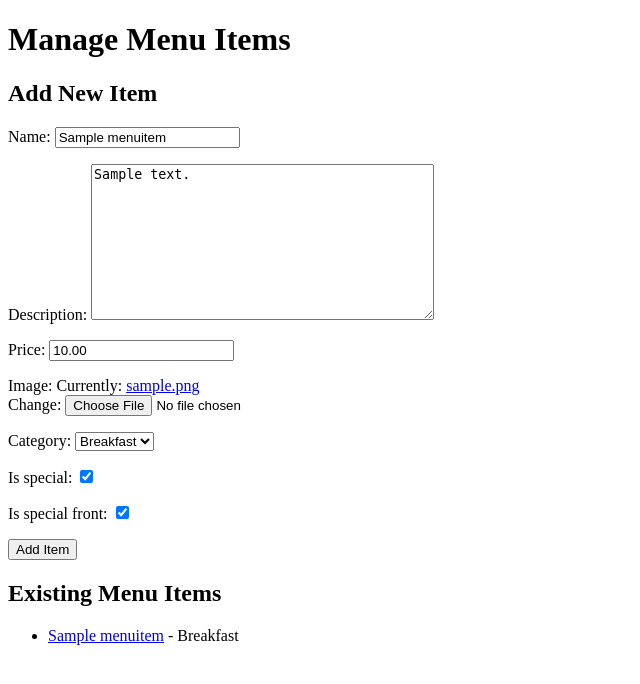
After one commit to tyrafero/rhs_back, a Django app: page /edit/1/ in a window 1280 px wide. The commit adds this page. Shown: the top 684 px of the page, without its empty margins (0-640 px from the left). Run offline with Django 5.2, Linux system fonts and the light colour scheme; tables that the repository leaves empty hold one stand-in row (values such as "Sample post").

Commit message:
chore: menu add/edit/show

```diff
--- a/rhs/urls.py
+++ b/rhs/urls.py
@@ -1,6 +1,6 @@
 from django.contrib import admin
 from django.urls import path
-from rhs.views import index,about, contact,menu, blog, blog_single, reservation, menu_list, special_menu_list
+from rhs.views import index,about, contact,menu, blog, blog_single, reservation,manage_menu
 from django.contrib.staticfiles.urls import staticfiles_urlpatterns
 from django.conf.urls.static import static
 from django.conf import settings
@@ -15,6 +15,9 @@ urlpatterns = [
     path('blog/', blog, name='blog'),
     path('blog-single/', blog_single, name='blog-single'),
     path('reservation/', reservation, name='reservation'),
+    path('manage_menu', manage_menu, name='manage_menu'),  # No need for separate add/edit paths
+    path('edit/<int:menu_item_id>/', manage_menu, name='manage_menu'),
+    # path('', menu_list, name='menu_list'),  # Add this for the main list
 
 ]
 
--- a/rhs/views.py
+++ b/rhs/views.py
@@ -1,7 +1,11 @@
-from django.shortcuts import render, redirect
+from django.shortcuts import render, redirect, get_object_or_404
 from .models import Reservation
 from datetime import datetime
 from django.contrib import messages  # Import messages framework
+from django.urls import reverse
+from .models import MenuItem
+from django import forms
+
 
 
 def index(request):
@@ -38,6 +42,40 @@ def menu(request):
 
     return render(request, 'menu.html', {'menu_data': menu_data})
 
+class MenuItemForm(forms.ModelForm):
+    class Meta:
+        model = MenuItem
+        fields = '__all__'  # Include all fields from the model
+
+def manage_menu(request, menu_item_id=None):
+    """
+    Handles both adding and editing menu items.
+    """
+    if menu_item_id:  # Editing an existing item
+        menu_item = get_object_or_404(MenuItem, pk=menu_item_id)
+        if request.method == 'POST':
+            form = MenuItemForm(request.POST, request.FILES, instance=menu_item)
+            if form.is_valid():
+                form.save()
+                return redirect(reverse('manage_menu'))  # Redirect to the manage page
+        else:
+            form = MenuItemForm(instance=menu_item)
+    else:  # Adding a new item
+        if request.method == 'POST':
+            form = MenuItemForm(request.POST, request.FILES)
+            if form.is_valid():
+                form.save()
+                return redirect(reverse('manage_menu'))  # Redirect to the manage page
+        else:
+            form = MenuItemForm()
+
+    menu_items = MenuItem.objects.all()
+    return render(request, 'add_menu.html', {'form': form, 'menu_items': menu_items})
+
+def menu_list(request):
+    menu_items = MenuItem.objects.all()
+    return render(request, 'menu_list.html', {'menu_items': menu_items})
+
 def blog(request):
     return render(request, 'blog.html')
 
@@ -45,7 +83,6 @@ def blog_single(request):
     return render(request, 'blog-single.html')
 
 
-from django import forms
 
 from django.core.mail import send_mail
 from django.conf import settings
--- /dev/null
+++ b/templates/add_menu.html
@@ -0,0 +1,26 @@
+<!DOCTYPE html>
+<html>
+<head>
+    <title>Manage Menu Items</title>
+</head>
+<body>
+    <h1>Manage Menu Items</h1>
+
+    <h2>Add New Item</h2>
+    <form method="post" enctype="multipart/form-data">
+        {% csrf_token %}
+        {{ form.as_p }}
+        <button type="submit">Add Item</button>
+    </form>
+
+    <h2>Existing Menu Items</h2>
+    <ul>
+        {% for item in menu_items %}
+            <li>
+                <a href="{% url 'manage_menu' item.id %}">{{ item.name }}</a>
+                - {{ item.category }}
+            </li>
+        {% endfor %}
+    </ul>
+</body>
+</html>
--- a/templates/base.html
+++ b/templates/base.html
@@ -37,7 +37,7 @@
                 <div class="row d-flex">
                     <div class="col-md pr-4 d-flex topper align-items-center">
                         <div class="icon mr-2 d-flex justify-content-center align-items-center"><span class="icon-phone2"></span></div>
-                        <span class="text">+ 0424 857 792</span>
+                        <span class="text"> 0424 857 792</span>
                     </div>
                     <div class="col-md pr-4 d-flex topper align-items-center">
                         <div class="icon mr-2 d-flex justify-content-center align-items-center"><span class="icon-paper-plane"></span></div>
```
Also changed, not shown: backend/settings.py (+6 -6 lines), templates/edit_menu_item.html (added, +15 -0 lines).
